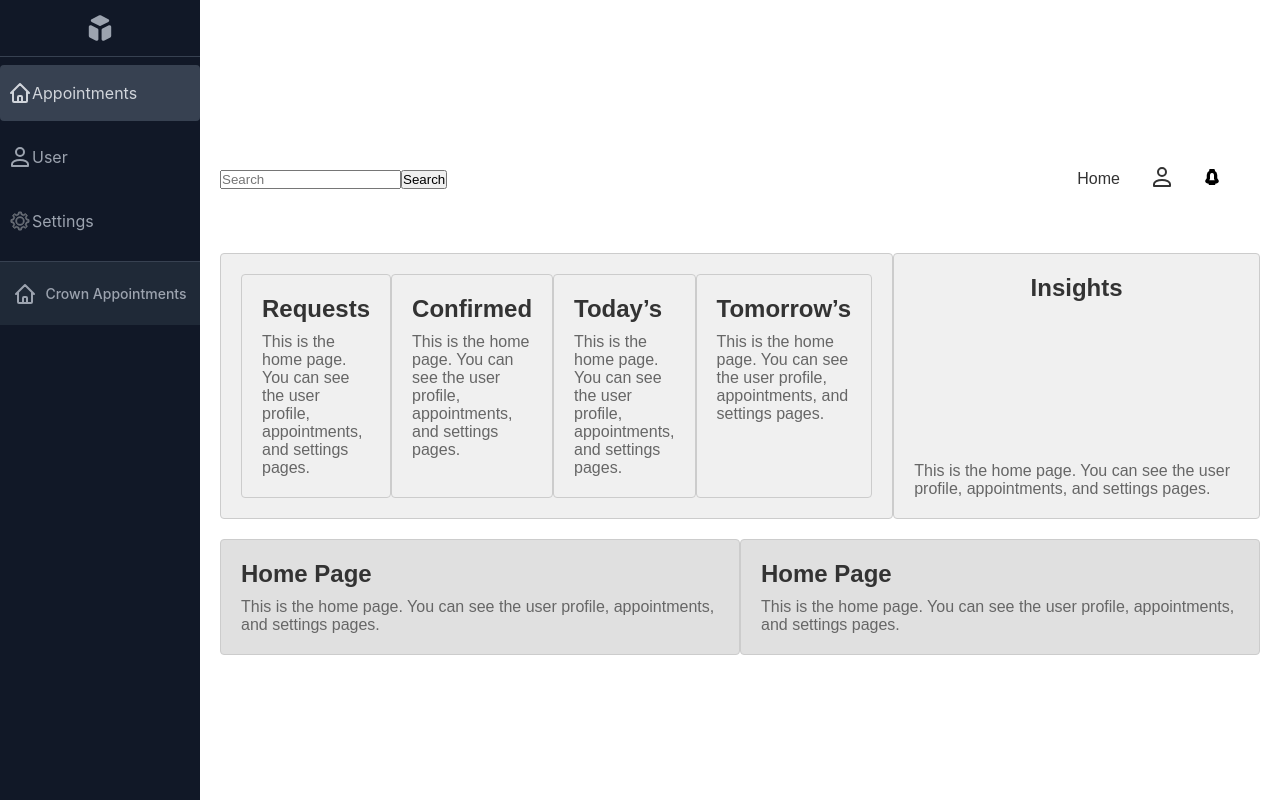
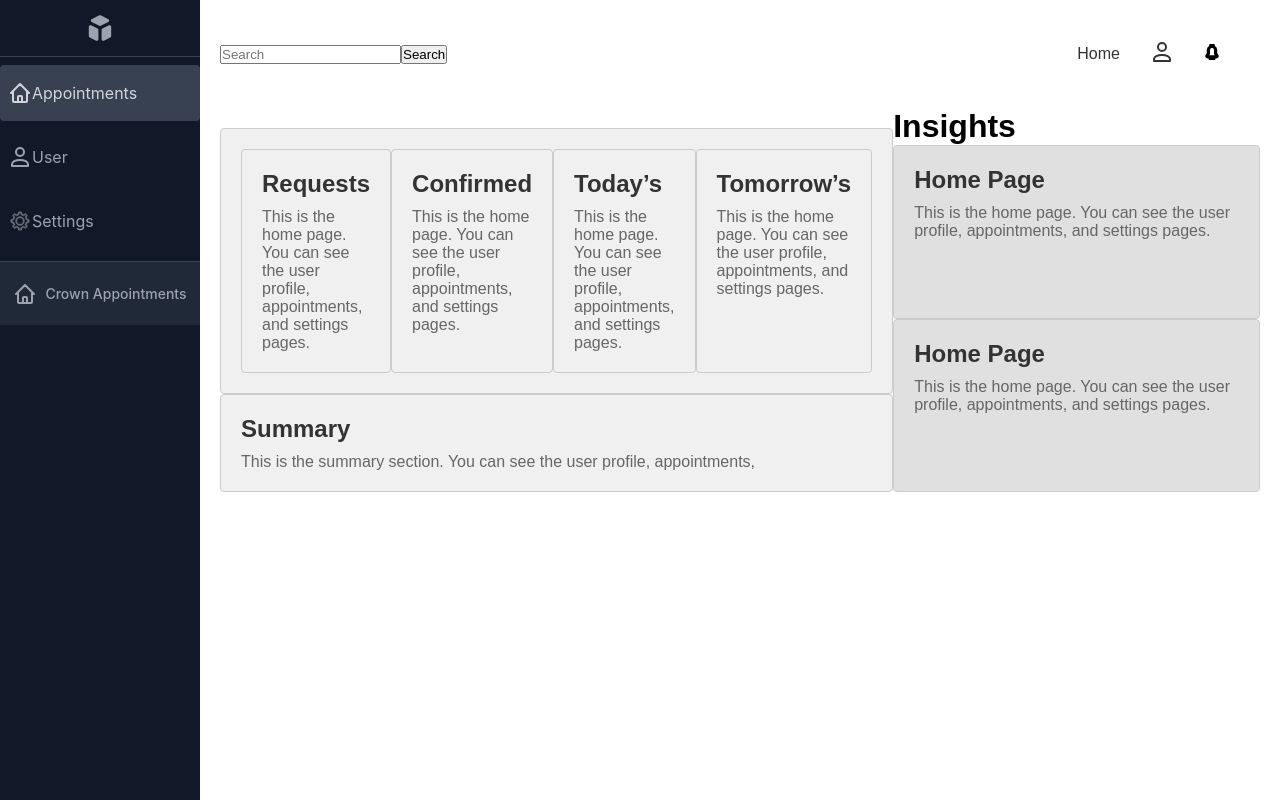
Before and after one commit to Crown-Systems/appointmentManagement, a Next.js app: page / in a window 1280 px wide. Built offline with nearby package versions, Linux system fonts and the light colour scheme.

Commit message:
dashboard design1

```diff
--- a/app/page.js
+++ b/app/page.js
@@ -44,6 +44,7 @@ export default function HomePage() {
             </Link>
           </div>
         </nav>
+        <div className={styles.bodyContainer}>
           <container className={styles.main}>
             <section className={styles.home}>
               <div className={styles.card}>
@@ -76,14 +77,14 @@ export default function HomePage() {
               </div>
             </section>
             <section className={styles.summary}>
-            <h1>Insights</h1>
+              <h1>Summary</h1>
               <p>
-              This is the home page. You can see the user profile, appointments,
-              and settings pages.
+                This is the summary section. You can see the user profile, appointments,
               </p>
             </section>
           </container>
           <container className={styles.side}>
+            <h1>Insights</h1>
             <section className={styles.sidebar}>
               <h1>Home Page</h1>
               <p>
@@ -100,6 +101,7 @@ export default function HomePage() {
             </section>
           </container>
         </div>
+      </div>
     </Layout>
   );
 }
--- a/app/page.module.scss
+++ b/app/page.module.scss
@@ -1,8 +1,10 @@
 .mainContainer {
+  height: 100vh;
+  width: 100%;
   display: flex;
   flex-direction: column;
   align-items: center;
-  justify-content: center;
+  justify-content: flex-start;
   padding: 20px;
   font-family: Arial, sans-serif;
 
@@ -53,8 +55,14 @@
     }
   }
 
+  .bodyContainer {
+    display: flex;
+    justify-content: space-between;
+    width: 100%;
     .main {
       display: flex;
+      flex-direction: column;
+      align-items: center;
       justify-content: space-between;
       width: 100%;
       margin-top: 20px;
@@ -100,26 +108,14 @@
     .summary {
       display: flex;
       flex-direction: column;
-    align-items: center;
+      align-items: flex-start;
       justify-content: space-between;
-    margin-top: 20px;
-    .card {
-      flex: 1;
-      padding: 20px;
-      background-color: #f0f0f0;
-      border: 1px solid #ccc;
-      border-radius: 4px;
-      h1 {
-        margin-bottom: 10px;
-        color: #333;
-      }
-      p {
-        color: #666;
-      }
-    }
+      width: 100%;
     }
     .side {
       display: flex;
+      flex-direction: column;
+      align-items: flex-start;
       justify-content: space-between;
       margin-top: 20px;
 
@@ -141,3 +137,4 @@
       }
     }
   }
+}
```
Lines whose indentation alone changed are shown as unchanged.
